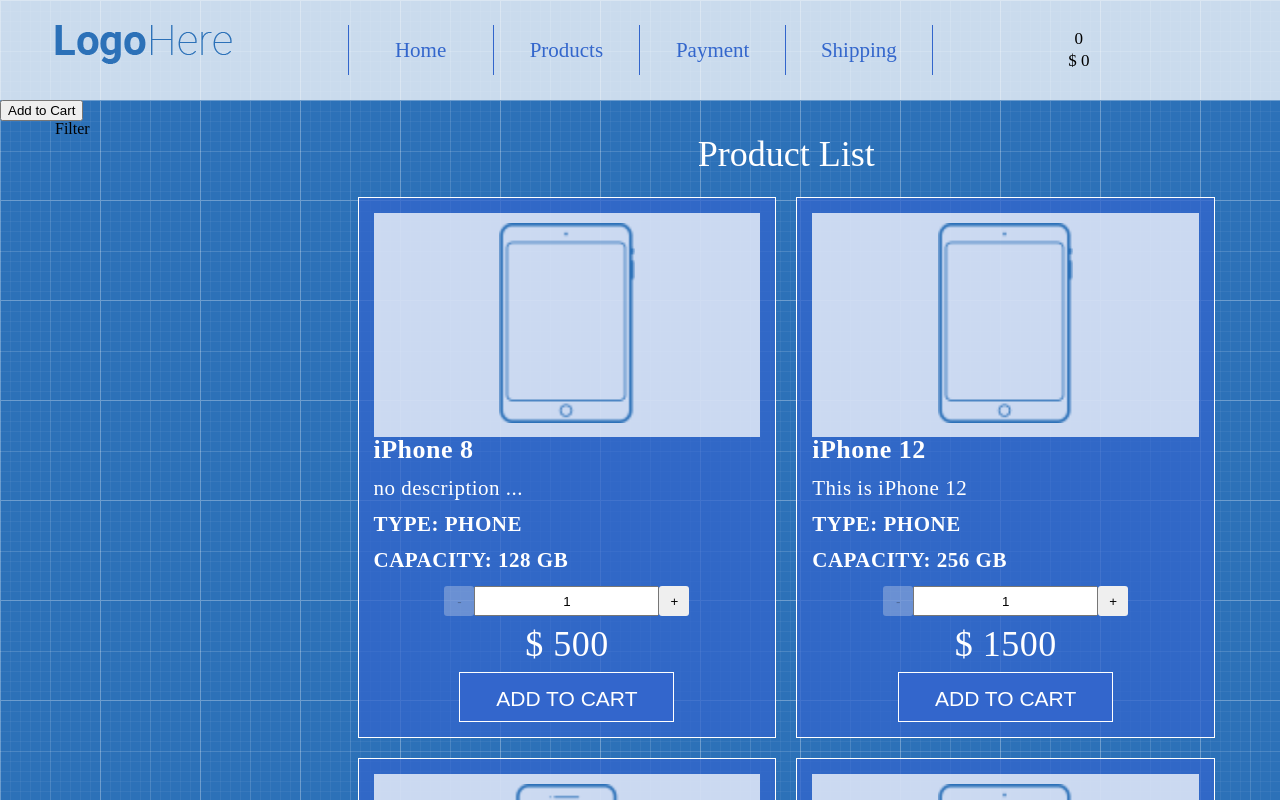
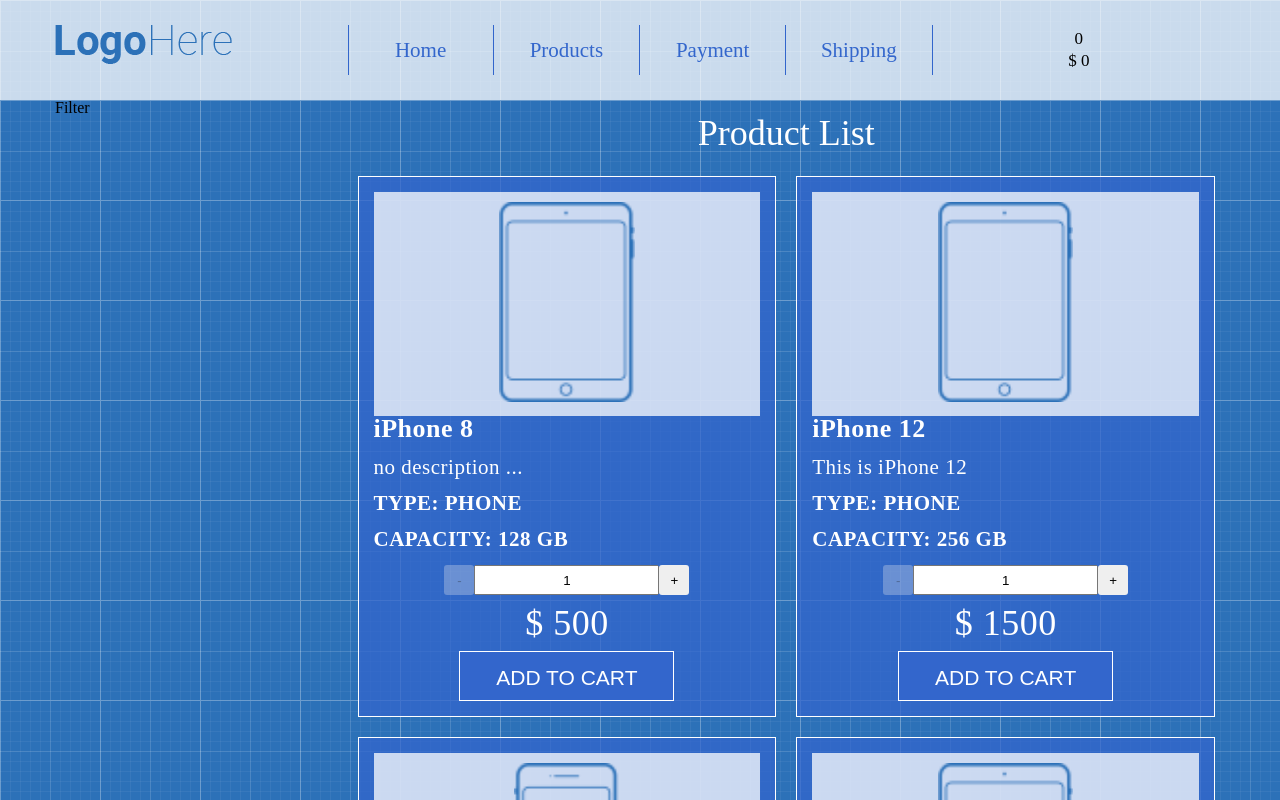
Before and after one commit to MXML11LN/Demo-shop-react, a React (Create React App) app: page / in a window 1280 px wide. Shown: the top 800 px of the page. Built offline with nearby package versions, Linux system fonts and the light colour scheme.

Commit message:
connect add product to cart with productListItem

```diff
--- a/src/App/App.js
+++ b/src/App/App.js
@@ -15,7 +15,7 @@
         }
     }
 
-    addProductToCart(count,price) {
+    addProductToCart = (count,price) => {
         this.setState((prevState) =>({
             cartData:{
             count:prevState.cartData.count + count,
@@ -30,9 +30,9 @@
                 <Header
                     cartData={this.state.cartData}
                 />
-                <button
-                onClick ={() => this.addProductToCart(5,1000)}>Add to Cart</button>
-                <Main/>
+                <Main
+                    addProductToCart={this.addProductToCart}
+                />
                 <Footer/>
             </>
         )
--- a/src/App/Main/Main.js
+++ b/src/App/Main/Main.js
@@ -1,7 +1,9 @@
 import React from "react"
 import ProductList from "./Products/ProductList"
 
-const Main = () =>{
+const Main = (
+	{addProductToCart}
+) =>{
     return(
         <main className="main">
 			<div className="container">
@@ -10,7 +12,9 @@
 						Filter
 					</div>
 					<div className="col-lg-9">
-						<ProductList/>
+						<ProductList
+						addProductToCart={addProductToCart}
+						/>
 					</div>
 				</div>
 			</div>
--- a/src/App/Main/Products/ProductList.js
+++ b/src/App/Main/Products/ProductList.js
@@ -2,7 +2,9 @@
 import ProductListItem from "./ProductListItem"
 import products from "./products"
 
-const ProductList =() => {
+const ProductList =(
+    {addProductToCart}
+) => {
     return(
         <>
         <h1 className = "page-title">Product List</h1>
@@ -25,6 +27,7 @@
                             capacity= {capacity}
                             price= {price}
                             img={img}
+                            addProductToCart={addProductToCart}
                         />
                     </div>
                 ))
--- a/src/App/Main/Products/ProductListItem.js
+++ b/src/App/Main/Products/ProductListItem.js
@@ -7,7 +7,6 @@
 
     state ={
         productCount:1,
-        color:"green",
     }
 
     onIncrementClick() {
@@ -21,11 +20,6 @@
             productCount:prevState.productCount -1
         }))
     }
-    //changeColorClick() {
-    //    this.setState((prevState) => ((prevState.color === "green") ? (color = "red") : (color = "green")))
-    //}
-
-
     render(){
         const{
             img,
@@ -33,7 +27,8 @@
             description,
             type,
             capacity,
-            price
+            price,
+            addProductToCart
         } = this.props;
         console.log(this)
     return(
@@ -47,15 +42,17 @@
             <div className="product-features">Capacity: {capacity} GB</div>
             <div className="product-quantity">
             <button
-            disabled ={this.state.productCount<=1}
-            onClick={() => this.onDecrementClick()}>-</button>
+                disabled ={this.state.productCount<=1}
+                onClick={() => this.onDecrementClick()}>-</button>
             <input type="text" value={this.state.productCount} readOnly/>
             <button
-            disabled={this.state.productCount >=10}
-            onClick={() => this.onIncrementClick()}>+</button>
+                disabled={this.state.productCount >=10}
+                onClick={() => this.onIncrementClick()}>+</button>
             </div>
             <div className="product-price"> $ {price}</div>
-            <button className="btn-add-to-cart">Add to cart</button>
+            <button
+                onClick={() => addProductToCart(this.state.productCount, price)}
+                className="btn-add-to-cart">Add to cart</button>
         </div>
         )
     }
```
